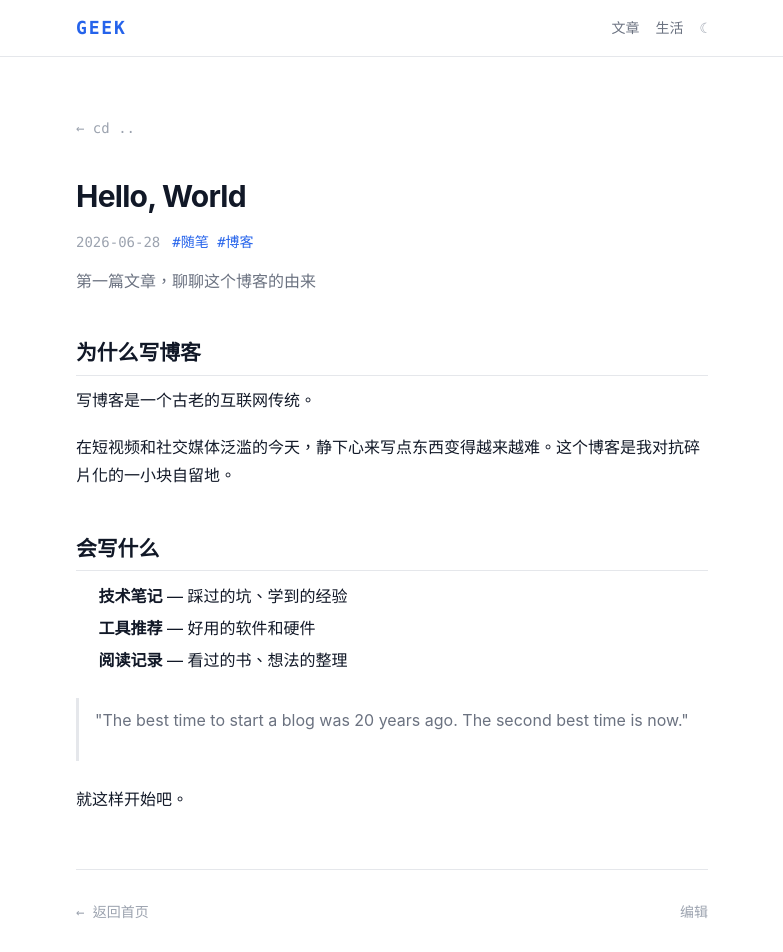
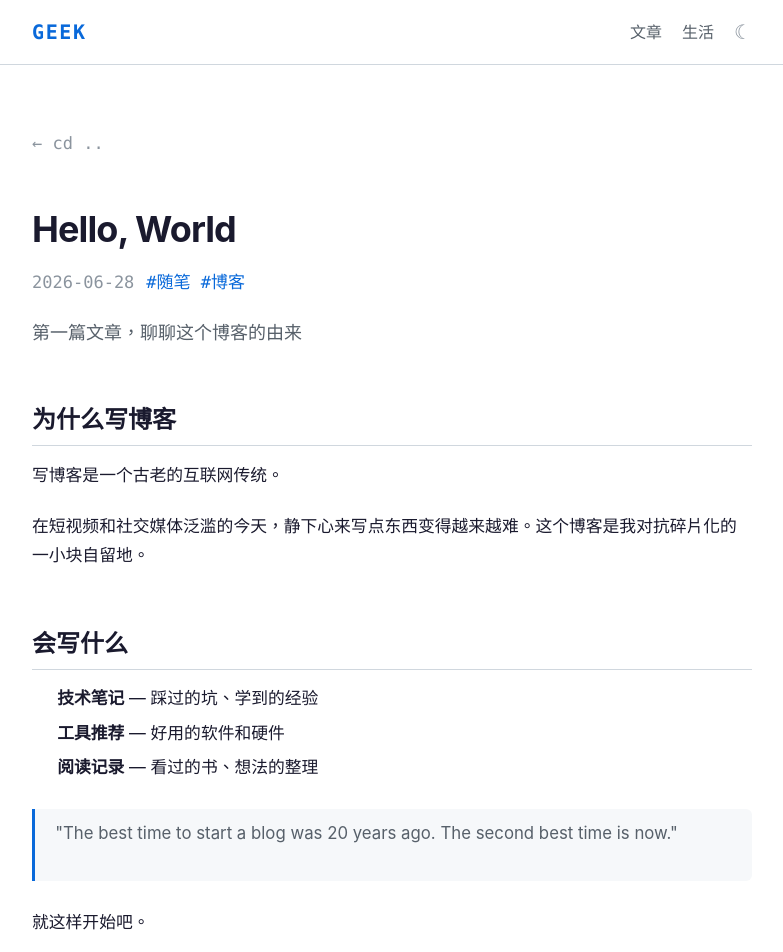
Before and after one commit to hang-ya/geek-blog, a Next.js app: page /posts/hello-world in a window 1280 px wide. Shown: the top 952 px of the page, without its empty margins (248-1031 px from the left). Built offline with nearby package versions, Linux system fonts and the light colour scheme.

Commit message:
fix: bigger scale, smooth theme transition, better layout

```diff
--- a/src/app/globals.css
+++ b/src/app/globals.css
@@ -2,28 +2,28 @@
 
 :root {
   --bg: #ffffff;
-  --bg-secondary: #f8f9fa;
+  --bg-secondary: #f6f8fa;
   --card: #ffffff;
-  --border: #e5e7eb;
-  --border-light: #f0f0f0;
-  --text: #111827;
-  --text-secondary: #6b7280;
-  --text-muted: #9ca3af;
-  --accent: #2563eb;
-  --accent-hover: #1d4ed8;
+  --border: #d0d7de;
+  --border-light: #e8ecf0;
+  --text: #1a1a2e;
+  --text-secondary: #57606a;
+  --text-muted: #8b949e;
+  --accent: #0969da;
+  --accent-hover: #0550ae;
 }
 
 .dark {
-  --bg: #0f1117;
-  --bg-secondary: #161922;
-  --card: #1a1d28;
-  --border: #2a2d3a;
-  --border-light: #222533;
-  --text: #e5e7eb;
-  --text-secondary: #9ca3af;
-  --text-muted: #6b7280;
-  --accent: #60a5fa;
-  --accent-hover: #93bbfd;
+  --bg: #0d1117;
+  --bg-secondary: #161b22;
+  --card: #161b22;
+  --border: #30363d;
+  --border-light: #21262d;
+  --text: #e6edf3;
+  --text-secondary: #8b949e;
+  --text-muted: #6e7681;
+  --accent: #58a6ff;
+  --accent-hover: #79c0ff;
 }
 
 @theme inline {
@@ -43,13 +43,20 @@
 
 * { box-sizing: border-box; }
 
-html { background: var(--bg); }
+/* ── smooth theme transitions ── */
+html {
+  background: var(--bg);
+  transition: background-color 0.3s ease, color 0.3s ease;
+}
+body, header, footer, main, div, nav, section, article, a, p, h1, h2, h3, h4, h5, h6, span, time, li, blockquote, pre, code, hr, table, th, td, button, input, textarea, select {
+  transition: background-color 0.3s ease, color 0.3s ease, border-color 0.3s ease;
+}
 
 body {
   background: var(--bg);
   color: var(--text);
   font-family: var(--font-sans);
-  font-size: 16px;
+  font-size: 17px;
   line-height: 1.75;
   -webkit-font-smoothing: antialiased;
 }
@@ -57,24 +64,27 @@ body {
 ::selection { background: var(--accent); color: #fff; }
 
 /* ── Prose ── */
+.prose { font-size: 1.05rem; }
 .prose h1, .prose h2, .prose h3, .prose h4 {
   font-weight: 700;
   line-height: 1.35;
-  margin-top: 2.2em;
-  margin-bottom: 0.5em;
+  margin-top: 2.4em;
+  margin-bottom: 0.6em;
 }
-.prose h1 { font-size: 1.8rem; }
-.prose h2 { font-size: 1.3rem; padding-bottom: 0.35em; border-bottom: 1px solid var(--border); }
-.prose h3 { font-size: 1.1rem; }
-.prose p { margin-bottom: 1.2em; }
+.prose h1 { font-size: 2rem; }
+.prose h2 { font-size: 1.5rem; padding-bottom: 0.35em; border-bottom: 1px solid var(--border); }
+.prose h3 { font-size: 1.2rem; }
+.prose p { margin-bottom: 1.3em; }
 
 .prose a { color: var(--accent); text-decoration: underline; text-underline-offset: 3px; }
 .prose a:hover { color: var(--accent-hover); }
 
 .prose blockquote {
-  border-left: 3px solid var(--border);
-  padding: 0.5em 1em;
-  margin: 1.5em 0;
+  border-left: 3px solid var(--accent);
+  padding: 0.6em 1.2em;
+  margin: 1.6em 0;
+  background: var(--bg-secondary);
+  border-radius: 0 6px 6px 0;
   color: var(--text-secondary);
 }
 
@@ -82,7 +92,7 @@ body {
   font-family: var(--font-mono);
   font-size: 0.875em;
   background: var(--bg-secondary);
-  padding: 0.2em 0.45em;
+  padding: 0.2em 0.5em;
   border-radius: 4px;
   border: 1px solid var(--border-light);
 }
@@ -91,17 +101,18 @@ body {
   background: var(--bg-secondary);
   border: 1px solid var(--border);
   border-radius: 8px;
-  padding: 1em 1.2em;
+  padding: 1.2em 1.3em;
   overflow-x: auto;
   margin: 1.5em 0;
+  font-size: 0.9em;
 }
-.prose pre code { background: none; border: none; padding: 0; font-size: 0.85em; line-height: 1.6; }
+.prose pre code { background: none; border: none; padding: 0; font-size: inherit; line-height: 1.6; }
 
-.prose ul, .prose ol { padding-left: 1.4em; margin-bottom: 1.2em; }
-.prose li { margin-bottom: 0.25em; }
-.prose hr { border: none; border-top: 1px solid var(--border); margin: 2em 0; }
+.prose ul, .prose ol { padding-left: 1.5em; margin-bottom: 1.2em; }
+.prose li { margin-bottom: 0.3em; }
+.prose hr { border: none; border-top: 1px solid var(--border); margin: 2.5em 0; }
 .prose strong { font-weight: 600; }
 .prose img { max-width: 100%; border-radius: 8px; }
 .prose table { width: 100%; border-collapse: collapse; margin: 1.5em 0; font-size: 0.9em; }
-.prose th, .prose td { border: 1px solid var(--border); padding: 0.5em 0.8em; text-align: left; }
+.prose th, .prose td { border: 1px solid var(--border); padding: 0.6em 0.9em; text-align: left; }
 .prose th { background: var(--bg-secondary); font-weight: 600; }
--- a/src/app/layout.tsx
+++ b/src/app/layout.tsx
@@ -8,7 +8,6 @@ export const metadata: Metadata = {
 };
 
 function ThemeScript() {
-  // Inline script to prevent flash of wrong theme
   const code = `try{var t=localStorage.getItem('theme')||'light';document.documentElement.className=t}catch(e){}`;
   return <script dangerouslySetInnerHTML={{ __html: code }} />;
 }
@@ -19,13 +18,13 @@ export default function RootLayout({ children }: { children: React.ReactNode })
       <head>
         <ThemeScript />
       </head>
-      <body className="min-h-full bg-bg text-text antialiased flex flex-col transition-colors">
-        <header className="border-b border-border bg-bg/90 backdrop-blur sticky top-0 z-50 transition-colors">
-          <div className="max-w-2xl mx-auto px-5 h-14 flex items-center justify-between">
-            <a href="/" className="font-bold text-lg tracking-[0.1em] text-accent font-mono">
+      <body className="min-h-full bg-bg text-text antialiased flex flex-col">
+        <header className="border-b border-border bg-bg/95 backdrop-blur-sm sticky top-0 z-50">
+          <div className="max-w-3xl mx-auto px-6 h-16 flex items-center justify-between">
+            <a href="/" className="font-bold text-xl tracking-[0.08em] text-accent font-mono">
               GEEK
             </a>
-            <nav className="flex items-center gap-4 text-sm text-text-secondary font-medium">
+            <nav className="flex items-center gap-5 text-base text-text-secondary font-medium">
               <a href="/" className="hover:text-text transition-colors">文章</a>
               <a href="https://tzyday.com" target="_blank" rel="noopener noreferrer" className="hover:text-text transition-colors">
                 生活
@@ -37,8 +36,8 @@ export default function RootLayout({ children }: { children: React.ReactNode })
 
         <main className="flex-1">{children}</main>
 
-        <footer className="border-t border-border py-8 mt-16 transition-colors">
-          <div className="max-w-2xl mx-auto px-5 text-center text-xs text-text-muted font-mono">
+        <footer className="border-t border-border py-10 mt-20">
+          <div className="max-w-3xl mx-auto px-6 text-center text-sm text-text-muted font-mono">
             <p>© 2026 GEEK</p>
           </div>
         </footer>
--- a/src/app/page.tsx
+++ b/src/app/page.tsx
@@ -5,43 +5,34 @@ export default function HomePage() {
   const posts = getAllPosts();
 
   return (
-    <div className="max-w-2xl mx-auto px-5 py-14">
-      <header className="mb-12">
-        <h1 className="text-3xl font-bold text-text tracking-tight">文章</h1>
-        <p className="mt-3 text-text-secondary">
+    <div className="max-w-3xl mx-auto px-6 py-16">
+      <header className="mb-14">
+        <h1 className="text-4xl font-bold text-text tracking-tight">文章</h1>
+        <p className="mt-3 text-lg text-text-secondary">
           技术笔记、工具推荐、阅读思考。
         </p>
       </header>
 
       {posts.length === 0 ? (
-        <p className="text-center py-16 text-text-muted">还没有文章。</p>
+        <p className="text-center py-20 text-text-muted text-lg">还没有文章。</p>
       ) : (
-        <div className="space-y-0">
+        <div>
           {posts.map((post, i) => (
-            <article
-              key={post.slug}
-              className={i > 0 ? "border-t border-border-light" : ""}
-            >
+            <article key={post.slug}>
+              {i > 0 && <hr className="border-border-light" />}
               <Link
                 href={`/posts/${post.slug}`}
-                className="block py-5 group"
+                className="block py-6 group -mx-2 px-2 rounded-lg hover:bg-bg-secondary/50 transition-colors"
               >
-                <div className="flex items-baseline gap-4">
-                  <time
-                    dateTime={post.date}
-                    className="shrink-0 text-sm text-text-muted font-mono tabular-nums"
-                  >
+                <time dateTime={post.date} className="text-sm text-text-muted font-mono">
                   {post.date}
                 </time>
-                  <div className="min-w-0">
-                    <h2 className="text-base font-semibold text-text group-hover:text-accent transition-colors leading-snug">
+                <h2 className="mt-1 text-xl font-semibold text-text group-hover:text-accent transition-colors leading-snug">
                   {post.title}
                 </h2>
-                    <p className="mt-1 text-sm text-text-secondary leading-relaxed line-clamp-2">
+                <p className="mt-1.5 text-text-secondary leading-relaxed">
                   {post.description}
                 </p>
-                  </div>
-                </div>
               </Link>
             </article>
           ))}
--- a/src/app/posts/[slug]/page.tsx
+++ b/src/app/posts/[slug]/page.tsx
@@ -3,9 +3,7 @@ import Link from "next/link";
 import { getAllPosts, getPostBySlug } from "@/lib/posts";
 import { renderMarkdown } from "@/lib/markdown";
 
-interface Props {
-  params: Promise<{ slug: string }>;
-}
+interface Props { params: Promise<{ slug: string }>; }
 
 export function generateStaticParams() {
   return getAllPosts().map((post) => ({ slug: post.slug }));
@@ -14,25 +12,20 @@ export function generateStaticParams() {
 export default async function PostPage({ params }: Props) {
   const { slug } = await params;
   const post = getPostBySlug(slug);
-
   if (!post) notFound();
-
   const html = renderMarkdown(post.content);
 
   return (
-    <div className="max-w-2xl mx-auto px-5 py-14">
-      <Link
-        href="/"
-        className="inline-flex items-center gap-1 text-sm text-text-muted hover:text-accent transition-colors font-mono mb-10"
-      >
+    <div className="max-w-3xl mx-auto px-6 py-16">
+      <Link href="/" className="inline-flex items-center gap-1 text-text-muted hover:text-accent transition-colors font-mono mb-12">
         ← cd ..
       </Link>
 
-      <header className="mb-10">
-        <h1 className="text-2xl sm:text-3xl font-bold text-text leading-tight tracking-tight">
+      <header className="mb-12">
+        <h1 className="text-3xl sm:text-4xl font-bold text-text leading-tight tracking-tight">
           {post.title}
         </h1>
-        <div className="mt-4 flex items-center gap-3 text-sm font-mono text-text-muted">
+        <div className="mt-4 flex items-center gap-3 font-mono text-text-muted">
           <time dateTime={post.date}>{post.date}</time>
           {post.tags.length > 0 && (
             <span className="text-accent">
@@ -41,7 +34,7 @@ export default async function PostPage({ params }: Props) {
           )}
         </div>
         {post.description && (
-          <p className="mt-4 text-text-secondary leading-relaxed">
+          <p className="mt-5 text-lg text-text-secondary leading-relaxed">
             {post.description}
           </p>
         )}
@@ -49,20 +42,15 @@ export default async function PostPage({ params }: Props) {
 
       <article className="prose" dangerouslySetInnerHTML={{ __html: html }} />
 
-      <hr className="mt-14 mb-8 border-border" />
+      <hr className="mt-16 mb-8 border-border" />
 
-      <footer className="flex items-center justify-between text-sm font-mono">
-        <Link href="/" className="text-text-muted hover:text-accent transition-colors">
-          ← 返回首页
-        </Link>
+      <footer className="flex items-center justify-between font-mono text-text-muted">
+        <Link href="/" className="hover:text-accent transition-colors">← 返回首页</Link>
         <a
           href={`https://github.com/hang-ya/geek-blog/edit/main/content/posts/${slug}.md`}
-          target="_blank"
-          rel="noopener noreferrer"
-          className="text-text-muted hover:text-accent transition-colors"
-        >
-          编辑
-        </a>
+          target="_blank" rel="noopener noreferrer"
+          className="hover:text-accent transition-colors"
+        >编辑</a>
       </footer>
     </div>
   );
--- a/src/components/ThemeToggle.tsx
+++ b/src/components/ThemeToggle.tsx
@@ -22,7 +22,8 @@ export function ThemeToggle() {
     <button
       onClick={toggle}
       aria-label="切换主题"
-      className="text-sm text-text-muted hover:text-text transition-colors font-mono"
+      className="text-xl text-text-muted hover:text-text transition-colors leading-none"
+      title={dark ? "浅色模式" : "深色模式"}
     >
       {dark ? "☀" : "☾"}
     </button>
```
Lines whose indentation alone changed are shown as unchanged.
